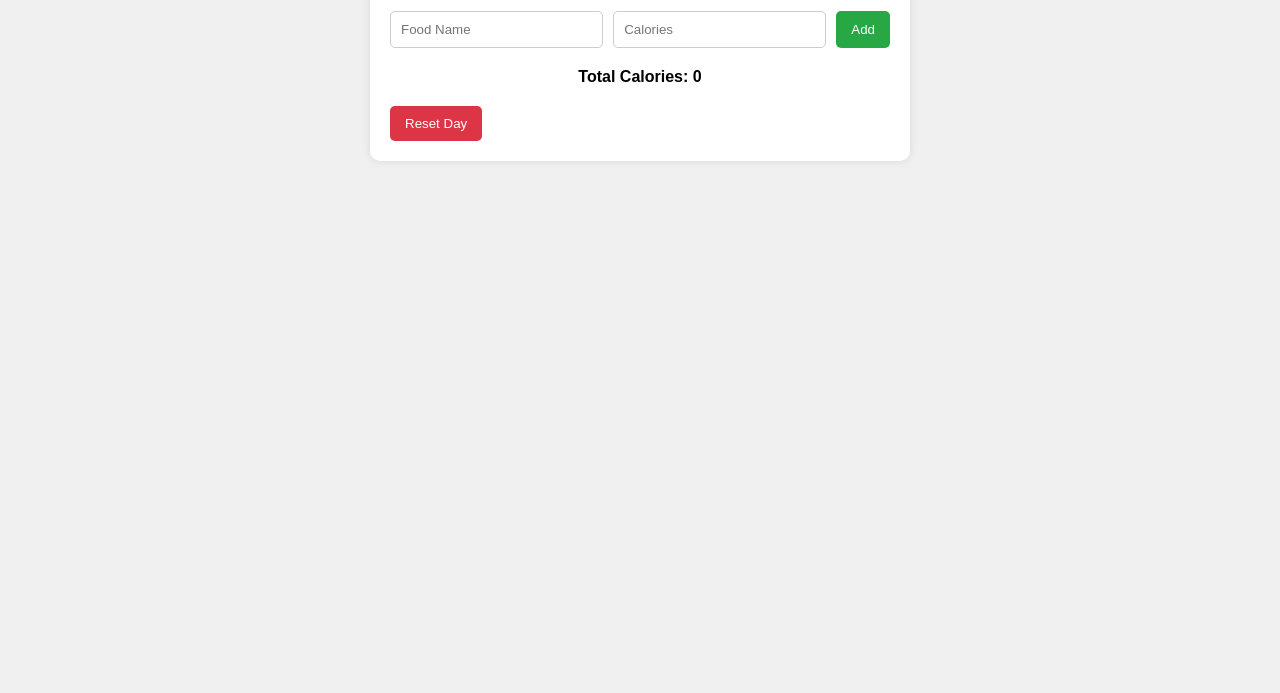
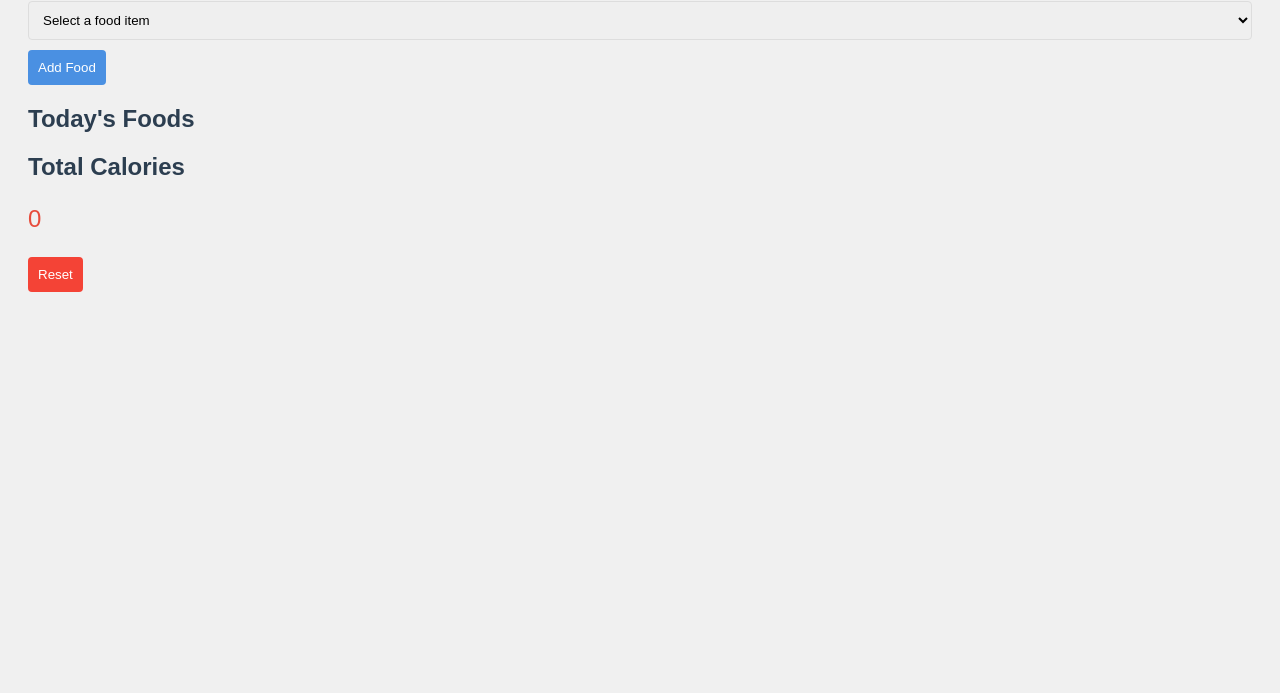
Before and after one commit to 1155-boni/calorie, a plain HTML site: page index.html in a window 1280 px wide. Shown: the part 107-800 px from the top of the page. Drawn offline with Linux system fonts and the light colour scheme.

Commit message:
Add better Js

```diff
--- a/index.html
+++ b/index.html
@@ -7,19 +7,33 @@
   <link rel="stylesheet" href="style.css">
 </head>
 <body>
-  <div class="container">
-    <h1>Calorie Counter</h1>
-    <form id="food-form">
-      <input type="text" id="food-name" placeholder="Food Name" required>
-      <input type="number" id="calories" placeholder="Calories" required>
-      <button type="submit">Add</button>
-    </form>
-    <ul id="food-list"></ul>
-    <div class="total-calories">
-      Total Calories: <span id="total-calories">0</span>
-    </div>
-    <button id="reset-button">Reset Day</button>
+  <h1 class="text-2xl font-bold mb-4">Calorie Counter</h1>
+  <form id="add-food-form" class="mb-4">
+    <select id="food-select" class="block border border-gray-300 p-2 rounded-md mb-2">
+      <option value="">Select a food item</option>
+      <option value="apple">Apple (96 calories)</option>
+      <option value="banana">Banana (89 calories)</option>
+      <option value="burger">Burger (250 calories)</option>
+      <option value="pizza">Pizza (250 calories)</option>
+      <option value="salad">Salad (200 calories)</option>
+      <option value="sandwich">Sandwich (300 calories)</option>
+      <option value="soup">Soup (150 calories)</option>
+      <option value="steak">Steak (320 calories)</option>
+      <option value="chicken">Chicken Breast (290 calories)</option>
+      <option value="fries">French Fries (370 calories)</option>
+      <option value="custom">Custom Food</option>
+    </select>
+    <button type="submit" class="add-food-btn">Add Food</button>
+  </form>
+  <h2 class="text-xl font-bold mb-2">Today's Foods</h2>
+  <ul id="food-list" class="list-none p-0">
+    <!-- Food items will be added here dynamically -->
+  </ul>
+  <div class="mt-4">
+    <h2 class="text-xl font-bold mb-2">Total Calories</h2>
+    <p id="total-calories" class="text-2xl font-bold">0</p>
   </div>
+  <button id="reset-button" class="reset-btn">Reset</button>
   <script src="script.js"></script>
 </body>
 </html>
--- a/script.js
+++ b/script.js
@@ -1,76 +1,67 @@
-const foodForm = document.getElementById('food-form');
+document.addEventListener('DOMContentLoaded', () => {
   const foodList = document.getElementById('food-list');
-const totalCaloriesEl = document.getElementById('total-calories');
+  const totalCaloriesDisplay = document.getElementById('total-calories');
+  const addFoodForm = document.getElementById('add-food-form');
+  const foodSelect = document.getElementById('food-select');
   const resetButton = document.getElementById('reset-button');
 
   let foods = JSON.parse(localStorage.getItem('foods')) || [];
-let editIndex = null;
+
+  const foodData = {
+    apple: 96,
+    banana: 89,
+    burger: 250,
+    pizza: 250,
+    salad: 200,
+    sandwich: 300,
+    soup: 150,
+    steak: 320,
+    chicken: 290,
+    fries: 370
+  };
+
+  function renderFoods() {
+    foodList.innerHTML = '';
+    foods.forEach((food, index) => {
+      const foodItem = document.createElement('li');
+      foodItem.textContent = food.custom ? `${food.name}: ${food.calories} calories` : `${food}: ${foodData[food]} calories`;
+      foodList.appendChild(foodItem);
+    });
+    updateTotalCalories();
+  }
+
+  function updateTotalCalories() {
+    const totalCalories = foods.reduce((total, food) => total + (food.custom ? food.calories : foodData[food]), 0);
+    totalCaloriesDisplay.textContent = totalCalories;
+  }
 
   function saveFoods() {
     localStorage.setItem('foods', JSON.stringify(foods));
   }
 
-function renderFoods() {
-  foodList.innerHTML = '';
-  let total = 0;
-
-  foods.forEach((item, index) => {
-    total += item.calories;
-
-    const li = document.createElement('li');
-    li.innerHTML = `
-      <span>${item.name} - ${item.calories} cal</span>
-      <span>
-        <span class="edit-btn" onclick="editFood(${index})">✏️</span>
-        <span class="delete-btn" onclick="deleteFood(${index})">&times;</span>
-      </span>
-    `;
-    foodList.appendChild(li);
-  });
-
-  totalCaloriesEl.textContent = total;
-}
-
-function deleteFood(index) {
-  foods.splice(index, 1);
+  addFoodForm.addEventListener('submit', (e) => {
+    e.preventDefault();
+    const selectedFood = foodSelect.value;
+    if (selectedFood === 'custom') {
+      const customName = prompt("Enter the food name:");
+      const customCalories = prompt("Enter the calories:");
+      if (customName && !isNaN(customCalories)) {
+        foods.push({ name: customName, calories: parseInt(customCalories), custom: true });
         saveFoods();
         renderFoods();
       }
-
-function editFood(index) {
-  const food = foods[index];
-  document.getElementById('food-name').value = food.name;
-  document.getElementById('calories').value = food.calories;
-  editIndex = index;
-}
-
-foodForm.addEventListener('submit', e => {
-  e.preventDefault();
-  const name = document.getElementById('food-name').value.trim();
-  const calories = parseInt(document.getElementById('calories').value);
-
-  if (name && !isNaN(calories) && calories > 0) {
-    if (editIndex !== null) {
-      foods[editIndex] = { name, calories };
-      editIndex = null;
-    } else {
-      foods.push({ name, calories });
-    }
-
-    saveFoods();
-    renderFoods();
-    foodForm.reset();
-  } else {
-    alert('Please enter a valid food name and calorie count.');
-  }
-});
-
-resetButton.addEventListener('click', () => {
-  if (confirm('Are you sure you want to reset the calorie list?')) {
-    foods = [];
+    } else if (selectedFood) {
+      foods.push(selectedFood);
       saveFoods();
       renderFoods();
     }
   });
 
+  resetButton.addEventListener('click', () => {
+    foods = [];
+    saveFoods();
     renderFoods();
+  });
+
+  renderFoods();
+});
--- a/style.css
+++ b/style.css
@@ -1,90 +1,59 @@
 body {
-  font-family: Arial, sans-serif;
+  font-family: 'Arial', sans-serif;
   background-color: #f0f0f0;
-  margin: 0;
+  color: #333;
   padding: 20px;
-  display: flex;
-  justify-content: center;
 }
 
-.container {
-  max-width: 500px;
-  width: 100%;
-  background-color: #fff;
-  padding: 20px;
-  border-radius: 10px;
-  box-shadow: 0 0 10px rgba(0,0,0,0.1);
+h1, h2 {
+  color: #2c3e50;
 }
 
-h1 {
-  text-align: center;
+form {
   margin-bottom: 20px;
 }
 
-form {
-  display: flex;
-  flex-wrap: wrap;
-  gap: 10px;
+select {
+  width: 100%;
+  padding: 10px;
+  margin-bottom: 10px;
+  border: 1px solid #ddd;
+  border-radius: 4px;
+}
+
+button {
+  padding: 10px;
+  border: none;
+  border-radius: 4px;
+  cursor: pointer;
+}
+
+.add-food-btn {
+  background-color: #4a90e2;
+  color: #fff;
+}
+
+.reset-btn {
+  background-color: #f44336;
+  color: #fff;
+}
+
+#food-list {
   margin-bottom: 20px;
 }
 
-input[type="text"], input[type="number"] {
-  flex: 1;
+#food-list li {
   padding: 10px;
-  border: 1px solid #ccc;
-  border-radius: 5px;
+  background-color: #f9f9f9;
+  border: 1px solid #ddd;
+  border-radius: 4px;
+  margin-bottom: 10px;
+  display: flex;
+  justify-content: space-between;
+  align-items: center;
 }
 
-button {
-  padding: 10px 15px;
-  background-color: #28a745;
-  color: white;
-  border: none;
-  border-radius: 5px;
-  cursor: pointer;
+#total-calories {
+  font-size: 24px;
+  color: #e74c3c;
 }
-
-button:hover {
-  background-color: #218838;
-}
-
-#food-list {
-  list-style: none;
-  padding: 0;
-}
-
-#food-list li {
-  display: flex;
-  justify-content: space-between;
-  padding: 10px;
-  border: 1px solid #ddd;
-  border-radius: 5px;
-  margin-bottom: 10px;
-  background-color: #fafafa;
-}
-
-.total-calories {
-  font-weight: bold;
-  text-align: center;
-  margin-bottom: 20px;
-}
-
-.delete-btn {
-  color: red;
-  cursor: pointer;
-  font-weight: bold;
-}
-
-#reset-button {
-  background-color: #dc3545;
-}
-
-#reset-button:hover {
-  background-color: #c82333;
-}
-
-.edit-btn {
-  color: #007bff;
-  margin-right: 10px;
-  cursor: pointer;
-}
```
Lines whose indentation alone changed are shown as unchanged.
